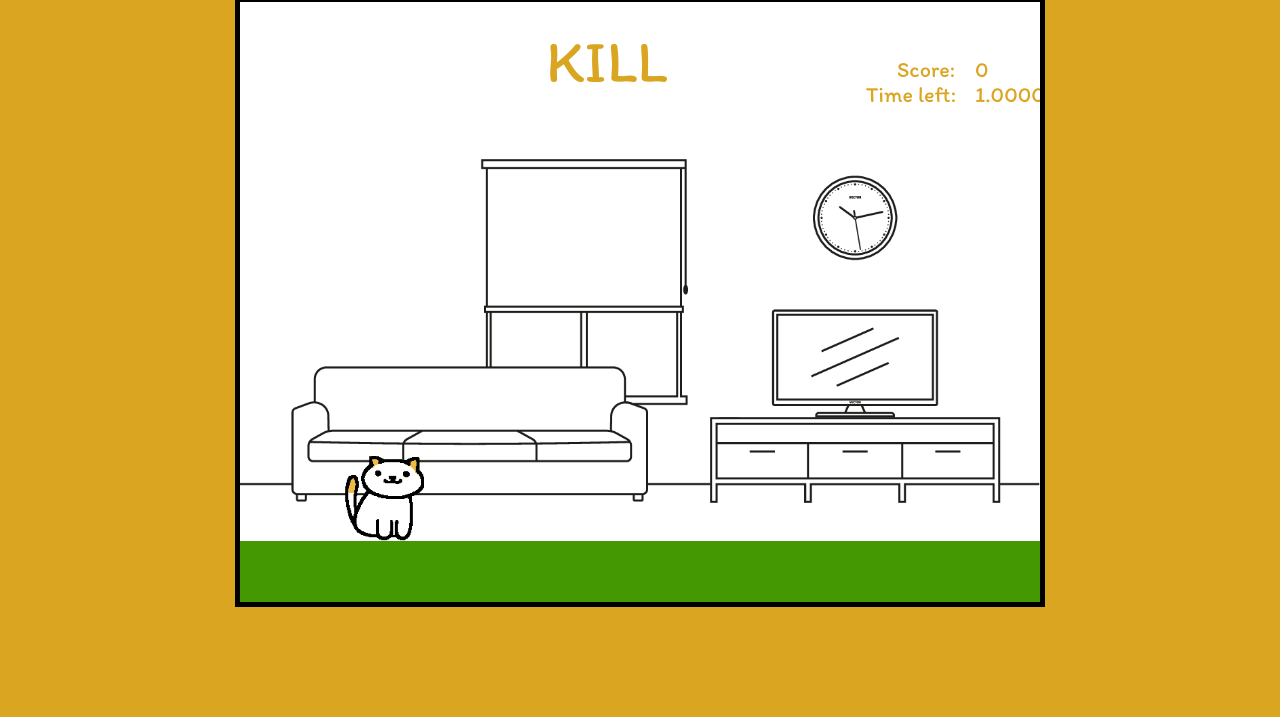
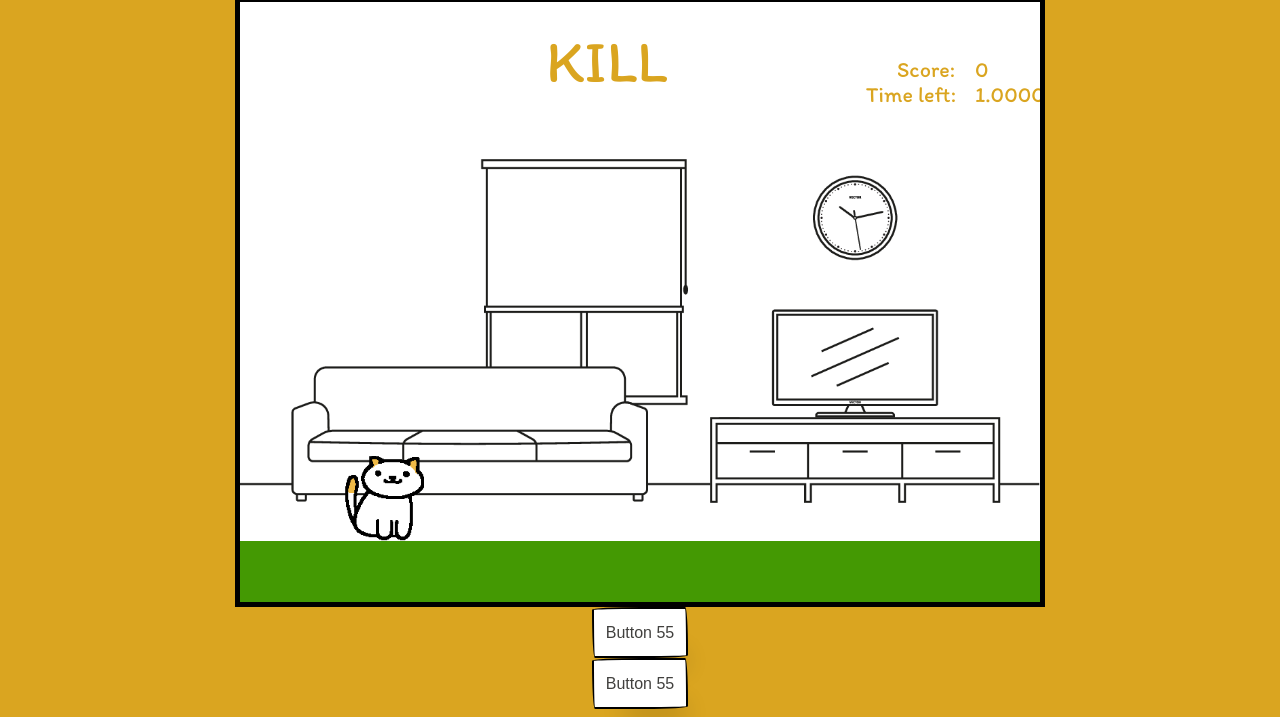
Before and after one commit to remnantsofred/js_project, a website built with webpack: page momos_misadventures/index.html in a window 1280 px wide. Shown: the part 96-813 px from the top of the page. Built offline with nearby package versions, Linux system fonts and the light colour scheme.

Commit message:
Add buttons

```diff
--- a/momos_misadventures/index.html
+++ b/momos_misadventures/index.html
@@ -19,7 +19,7 @@
       <div class="emptyDiv"></div>
       <img id="maintitle" src="src/assets/backgrounds/title.png" alt="Momo's Misadventures">
       <nav>
-        <a href="https://github.com/remnantsofred/momos_misadventures"><i class="fa-brands fa-github-alt"></i></a><a href="https://github.com/remnantsofred/momos_misadventures"><i class="fa-brands fa-linkedin"></i></a>
+        <a href="https://github.com/remnantsofred/momos_misadventures"><i class="fa-brands fa-github-alt"></i></a><a href="https://www.linkedin.com/in/lamdaphne/"><i class="fa-brands fa-linkedin"></i></a>
 
       </nav>
 
@@ -29,7 +29,15 @@
     <canvas id="gamescreen">
 
     </canvas>
-
+    <div>
+      <div></div>
+      <div></div>
+      <div></div>
+      <div>
+        <button class="button-55" role="button">Button 55</button>
+      </div>
+    </div>
+    <button class="button-55" role="button">Button 55</button>
   </body>
 
 
--- a/momos_misadventures/src/index.scss
+++ b/momos_misadventures/src/index.scss
@@ -3,6 +3,7 @@
 // @import 'styles/reset.scss';
 
 @import 'styles/game_board.css';
+@import 'styles/button.css';
 /// make sure all other import css files come after the css reset
 /// start with more general styling rules and move towards more specific styling rules
 ///
--- /dev/null
+++ b/momos_misadventures/src/styles/button.css
@@ -0,0 +1,44 @@
+/* <!-- HTML !-->
+<button class="button-55" role="button">Button 55</button> */
+
+/* CSS */
+.button-55 {
+  align-self: center;
+  background-color: #fff;
+  background-image: none;
+  background-position: 0 90%;
+  background-repeat: repeat no-repeat;
+  background-size: 4px 3px;
+  border-radius: 15px 225px 255px 15px 15px 255px 225px 15px;
+  border-style: solid;
+  border-width: 2px;
+  box-shadow: rgba(0, 0, 0, .2) 15px 28px 25px -18px;
+  box-sizing: border-box;
+  color: #41403e;
+  cursor: pointer;
+  display: inline-block;
+  font-family: Neucha, sans-serif;
+  font-size: 1rem;
+  line-height: 23px;
+  outline: none;
+  padding: .75rem;
+  text-decoration: none;
+  transition: all 235ms ease-in-out;
+  border-bottom-left-radius: 15px 255px;
+  border-bottom-right-radius: 225px 15px;
+  border-top-left-radius: 255px 15px;
+  border-top-right-radius: 15px 225px;
+  user-select: none;
+  -webkit-user-select: none;
+  touch-action: manipulation;
+  z-index: 99
+}
+
+.button-55:hover {
+  box-shadow: rgba(0, 0, 0, .3) 2px 8px 8px -5px;
+  transform: translate3d(0, 2px, 0);
+}
+
+.button-55:focus {
+  box-shadow: rgba(0, 0, 0, .3) 2px 8px 4px -6px;
+}
```
Also changed, not shown: momos_misadventures/dist/main.css.
